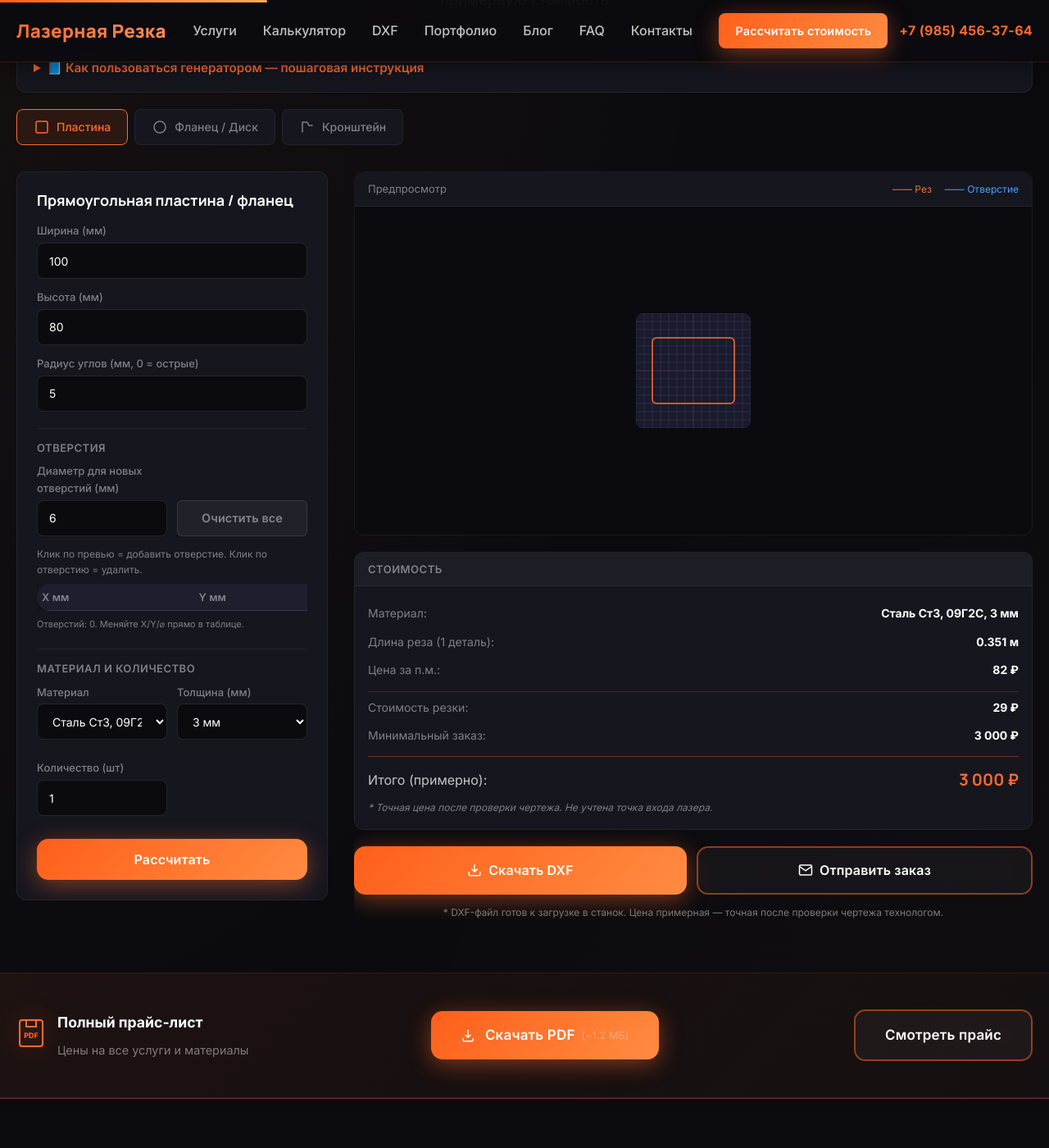
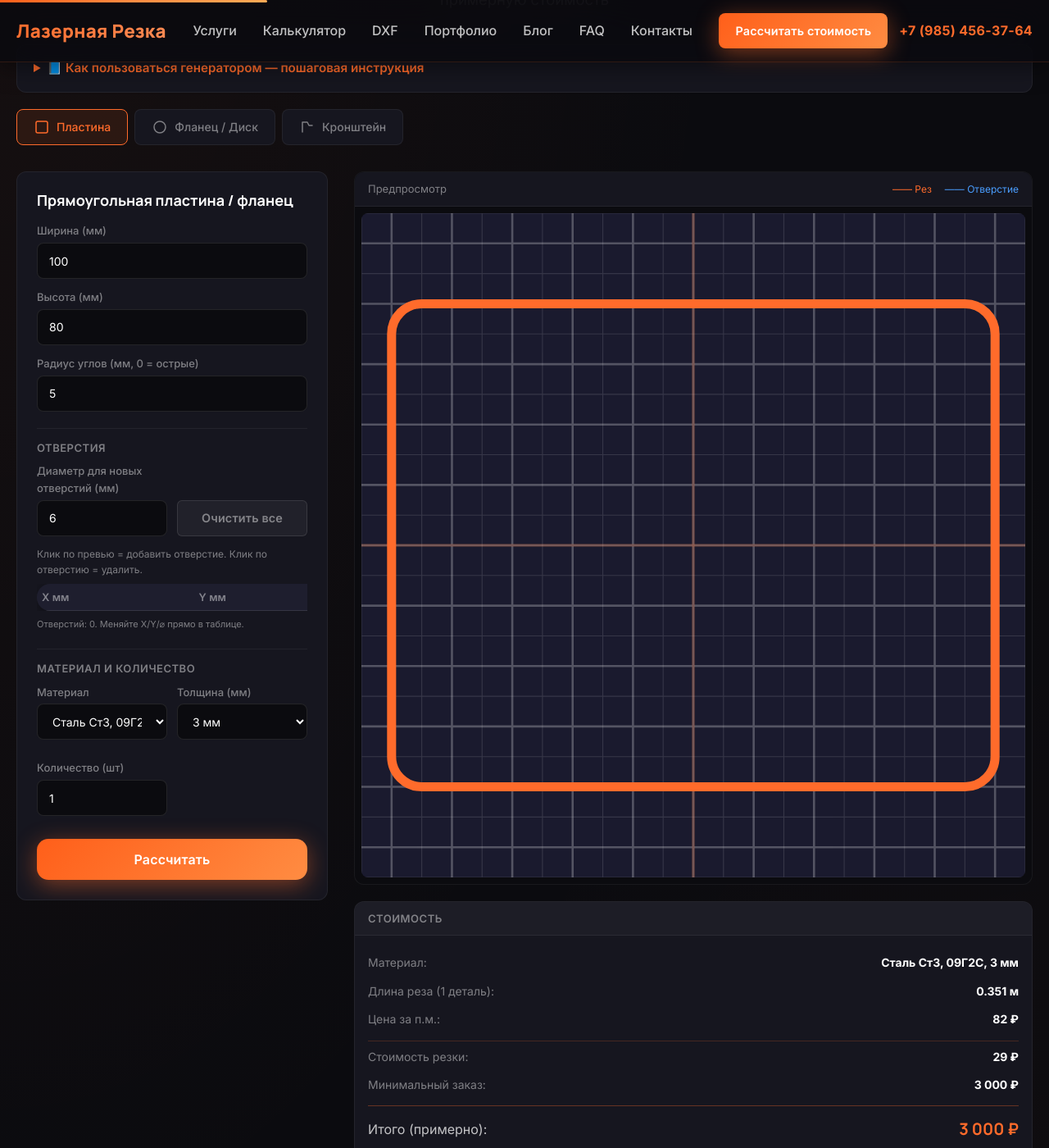
Before and after one commit to kaylas000/lazer-rezka, a Jekyll site: the page built from pages/dxf-generator.html, in a window 1280 px wide and 1400 px high, scrolled down 333 px. Shown: the whole window at 82% size. Built offline with Jekyll 4.4.1, drawn with Linux system fonts in a browser that asks for light colours.

Commit message:
fix: viewBox с 5% отступом — деталь заполняет превью, не пустое поле

```diff
--- a/assets/js/dxf-generator/main.js
+++ b/assets/js/dxf-generator/main.js
@@ -216,27 +216,34 @@
   }
 
   function calcViewBox(p, shape) {
-    var margin = 20;
+    var margin = 0.05; // 5% margin — деталь почти вплотную
     if (shape === 'rectangle') {
       var w = (Number(p.width) || 100);
       var h = (Number(p.height) || 100);
-      var size = Math.max(w, h) + margin * 2;
+      var size = Math.max(w, h) * (1 + margin * 2);
+      // Keep square viewBox centered
+      var half = size / 2;
+      return { x: -half, y: -half, w: size, h: size };
+    } else if (shape === 'circle') {
+      var d = (Number(p.outerDia) || 100);
+      var size = d * (1 + margin * 2);
       return { x: -size / 2, y: -size / 2, w: size, h: size };
-    } else if (shape === 'circle') {
-      var d = (Number(p.outerDia) || 100) + margin * 2;
-      return { x: -d / 2, y: -d / 2, w: d, h: d };
     } else if (shape === 'bracket') {
       if ((p.bracketType || 'L') === 'L') {
-        var l1 = (Number(p.leg1) || 50) + 20 + margin;
-        var l2 = (Number(p.leg2) || 50) + 20 + margin;
-        return { x: -margin - 30, y: -margin - 30, w: l1 + 30 + margin, h: l2 + 30 + margin };
+        var l1 = (Number(p.leg1) || 50);
+        var l2 = (Number(p.leg2) || 50);
+        var maxDim = Math.max(l1 + 10, l2 + 10);
+        var size = maxDim * (1 + margin * 2);
+        return { x: -size * 0.4, y: -size * 0.4, w: size, h: size };
       } else {
-        var bw = (Number(p.width) || 60) + margin * 2;
-        var bh = (Number(p.height) || 40) + margin * 2;
-        return { x: -bw / 2, y: -bh / 2, w: bw, h: bh };
+        var bw = (Number(p.width) || 60);
+        var bh = (Number(p.height) || 40);
+        var maxDim = Math.max(bw, bh);
+        var size = maxDim * (1 + margin * 2);
+        return { x: -size / 2, y: -size / 2, w: size, h: size };
       }
     }
-    return { x: -120, y: -120, w: 240, h: 240 };
+    return { x: -55, y: -55, w: 110, h: 110 };
   }
 
   function updatePrice() {
--- a/pages/dxf-generator.html
+++ b/pages/dxf-generator.html
@@ -563,8 +563,12 @@ head_extra: ""
   display: flex;
   align-items: center;
   justify-content: center;
-  padding: 12px;
+  padding: 8px;
   min-height: 400px;
+}
+.dxf-preview-svg svg {
+  width: 100%;
+  height: 100%;
 }
 
 /* --- Price --- */
```
